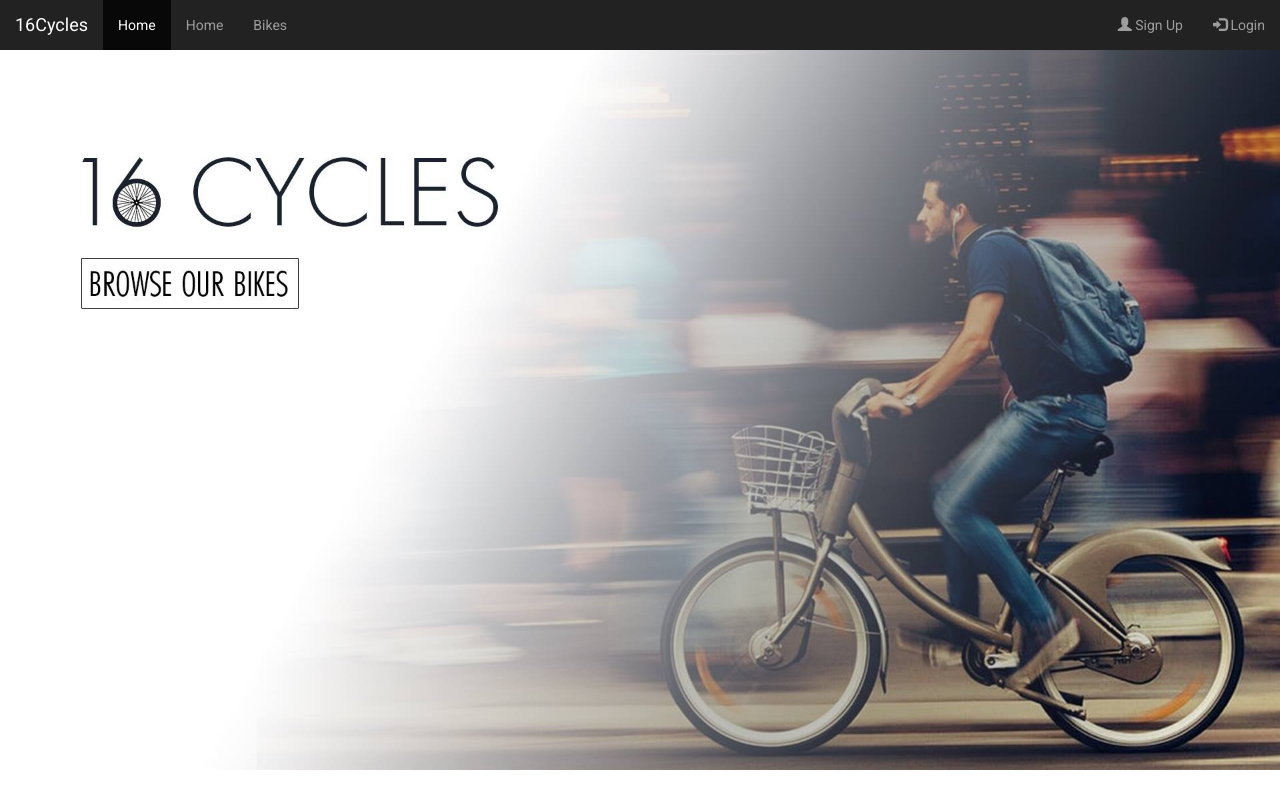
After one commit to Slavyana-c/16-Cycles, a Python web app: template app/templates/home.html in a window 1280 px wide. The commit adds this page. Run offline with Jinja, Linux system fonts and the light colour scheme; the template is opened without the code that fills it, so the values that code supplies are empty; some libraries are stand-ins or nearby versions.

Commit message:
Splashpage made

```diff
--- /dev/null
+++ b/app/static/css/base.css
@@ -0,0 +1,9 @@
+body {
+  font-family: "Roboto", sans-serif;
+}
+
+.navbar {
+  margin-bottom: 0;
+  border-radius: 0;
+  border: 0;
+}
--- /dev/null
+++ b/app/static/css/home.css
@@ -0,0 +1,7 @@
+body {
+  overflow: hidden;
+}
+
+.container {
+  width: 100%;
+}
--- a/app/templates/base.html
+++ b/app/templates/base.html
@@ -9,6 +9,8 @@
   <script src="https://ajax.googleapis.com/ajax/libs/jquery/3.3.1/jquery.min.js"></script>
   <!-- Latest compiled JavaScript -->
   <script src="https://maxcdn.bootstrapcdn.com/bootstrap/3.4.0/js/bootstrap.min.js"></script>
+  <link href="https://fonts.googleapis.com/css?family=Roboto" rel="stylesheet">
+  <link rel="stylesheet" href="{{ url_for('static', filename='css/base.css') }}">
 </head>
 <body>
   <nav class="navbar navbar-inverse">
@@ -27,10 +29,6 @@
       </ul>
     </div>
   </nav>
-<div class="container">
-  <h1>My First Bootstrap Page</h1>
-  <p>This is some text.</p>
-</div>
-
+  {% block content %}{% endblock %}
 </body>
 </html>
--- /dev/null
+++ b/app/templates/home.html
@@ -0,0 +1,11 @@
+{% extends "base.html" %}
+{% block content %}
+<head>
+  <link rel="stylesheet" href="{{ url_for('static', filename='css/home.css') }}">
+</head>
+<div class="container">
+  <div class="row">
+    <a href="bikes"><img class="img-responsive" src="{{ url_for('static', filename='images/splash.jpg') }}" alt="16Cycles Logo" width="100%" height="100%"></a>
+  </div>
+</div>
+{% endblock %}
--- a/app/views.py
+++ b/app/views.py
@@ -3,4 +3,4 @@ from app import app
 
 @app.route('/')
 def index():
-    return render_template("base.html")
+    return render_template("home.html")
```
Also changed, not shown: app/static/images/splash.jpg (added). Lines whose indentation alone changed are shown as unchanged.
